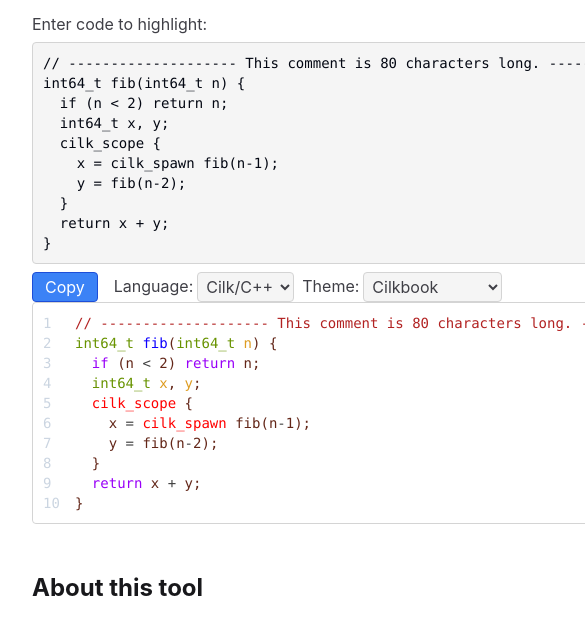
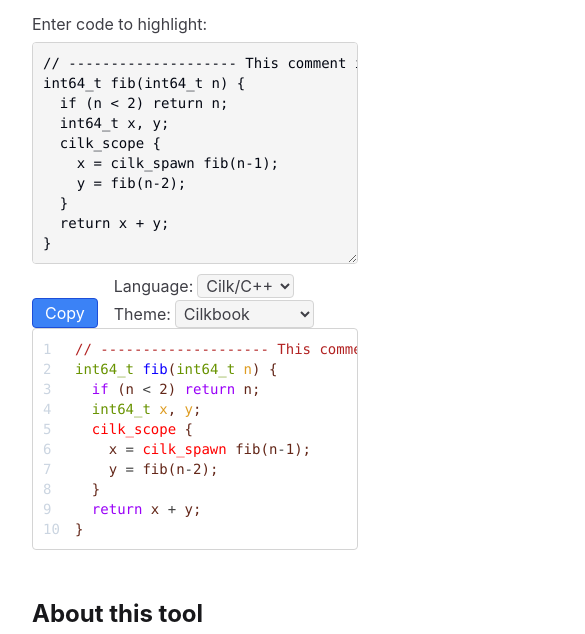
Before and after one commit to neboat/gatsby-personal-site-v0, a Gatsby site: page /code-highlight in a window 390 px wide. Shown: the part 141-775 px from the top of the page, 585 px wide, since content can reach past the window. Built offline with nearby package versions, Linux system fonts and the light colour scheme; Gatsby itself is replaced by a stand-in of ours; code samples lack their colours.

Commit message:
[code-highlight] Adjust layout for narrower screens.

```diff
--- a/src/pages/code-highlight/index.js
+++ b/src/pages/code-highlight/index.js
@@ -100,20 +100,20 @@ const CodeInputOutput = () => {
             <div className="flex">
                 <label htmlFor="inputCode" className="block py-1 text-md">Enter code to highlight:</label>
             </div>
-            <textarea className={"flex lg:order-2 mb-2 lg:mb-0 w-full font-mono p-2.5 text-sm text-gray-950 dark:text-gray-50 bg-neutral-100 dark:bg-neutral-800 rounded border border-neutral-300 dark:border-neutral-600 focus:ring-blue-500 focus:border-blue-500 whitespace-pre overflow-x-auto"}
+            <textarea className={"flex lg:order-2 mb-2 lg:mb-0 font-mono p-2.5 text-sm text-gray-950 dark:text-gray-50 bg-neutral-100 dark:bg-neutral-800 rounded border border-neutral-300 dark:border-neutral-600 focus:ring-blue-500 focus:border-blue-500 whitespace-pre overflow-x-auto"}
                 name="inputCode" id="inputCode"
                 onChange={handleInput}
                 rows={formData.inputCode.split('\n').length}
                 value={formData.inputCode}></textarea>
-            <div className="flex space-x-4">
-                <div className="flex has-tooltip">
+            <div className="flex items-end gap-x-4">
+                <div className="block has-tooltip">
                     {/* <Tooltip>Copy formatted text to clipboard</Tooltip> */}
                     <button className="text-md bg-blue-500 hover:bg-blue-700 dark:bg-blue-700 dark:hover:bg-blue-500 text-white px-3 border border-blue-700 rounded" onClick={copyFormattedToClipboard}>
                         Copy
                     </button>
                 </div>
-                <div className="flex space-x-2">
-                    <div className="flex has-tooltip">
+                <div className="flex flex-wrap items-start gap-x-2">
+                    <div className="block has-tooltip">
                         <label htmlFor="inputCodeLang" className="text-md mr-1">Language:</label>
                         {/* <Tooltip>Select language</Tooltip> */}
                         <select className="text-md rounded px-1 border bg-neutral-100 dark:bg-neutral-800 border-neutral-300 dark:border-neutral-600 focus:ring-blue-500 focus:border-blue-500" name="inputCodeLang" id="inputCodeLang" onChange={handleInput} value={formData.inputCodeLang}>
@@ -136,7 +136,7 @@ const CodeInputOutput = () => {
                     </div>
                 </div>
             </div>
-            <div id="outputCode" className="not-prose flex lg:order-2 border border-neutral-300 dark:border-neutral-600 bg-neutral-100 dark:bg-neutral-800 rounded max-w-full"></div>
+            <div id="outputCode" className="not-prose flex lg:order-2 border border-neutral-300 dark:border-neutral-600 bg-neutral-100 dark:bg-neutral-800 rounded overflow-x-auto"></div>
         </form>
     )
 }
```
